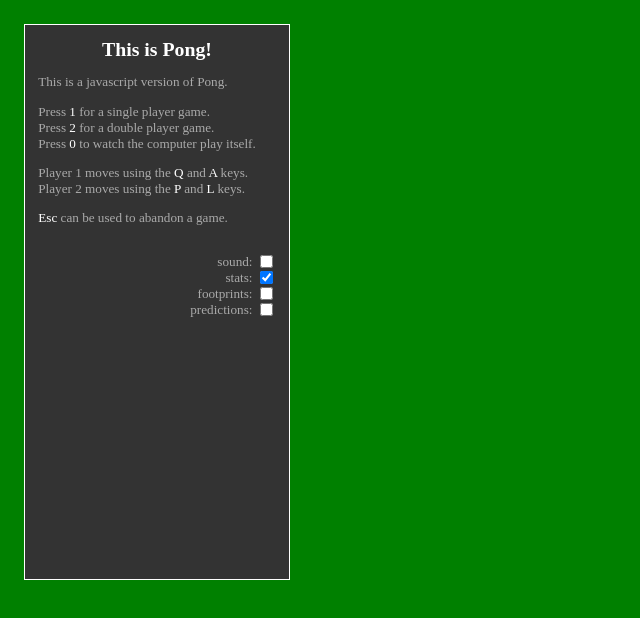
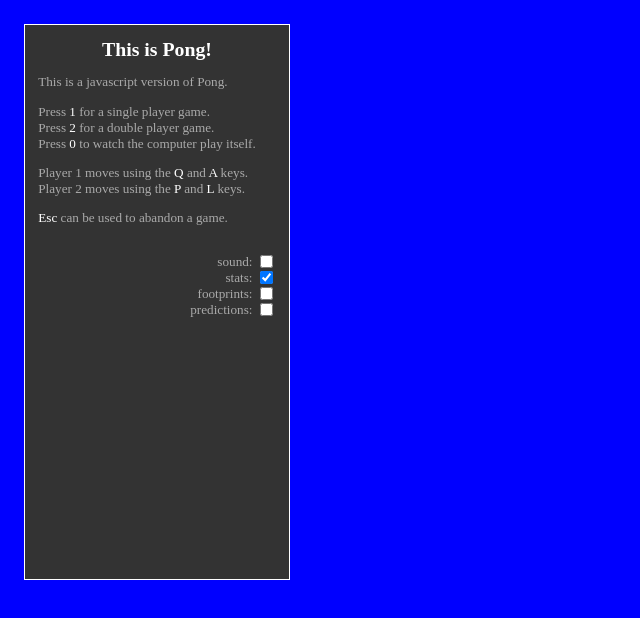
Before and after one commit to IPO-14b/polyakov, a plain HTML site: page index.html in a window 1280 px wide. Shown: the whole page, without its empty margins (0-640 px from the left). Drawn offline with Linux system fonts and the light colour scheme.

Commit message:
цвет

```diff
--- a/pong.css
+++ b/pong.css
@@ -1,4 +1,4 @@
-body { background-color: green; color: #AAA; font-size: 12pt; padding: 1em; }
+body { background-color: blue; color: #AAA; font-size: 12pt; padding: 1em; }
 
 #unsupported { border: 1px solid yellow; color: black; background-color: #FFFFAD; padding: 2em; margin: 1em; display: inline-block; }
 
```
